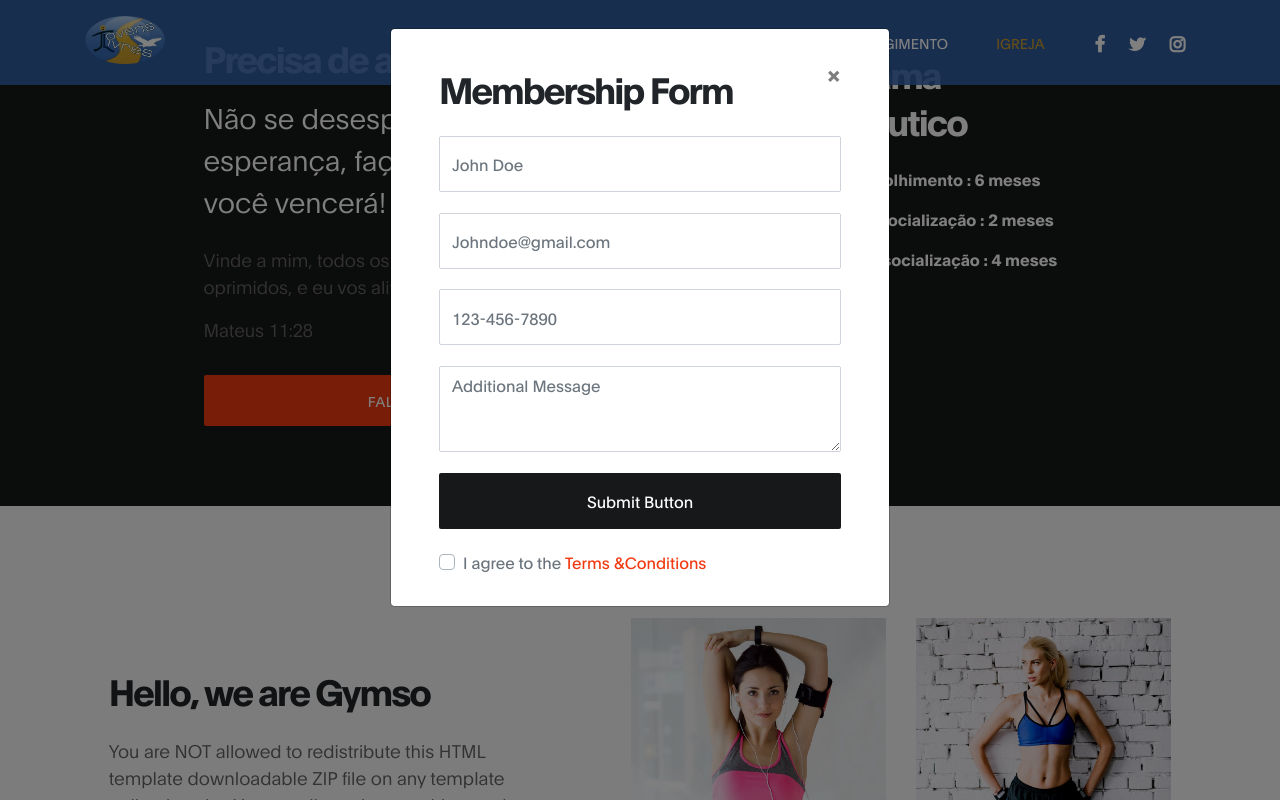
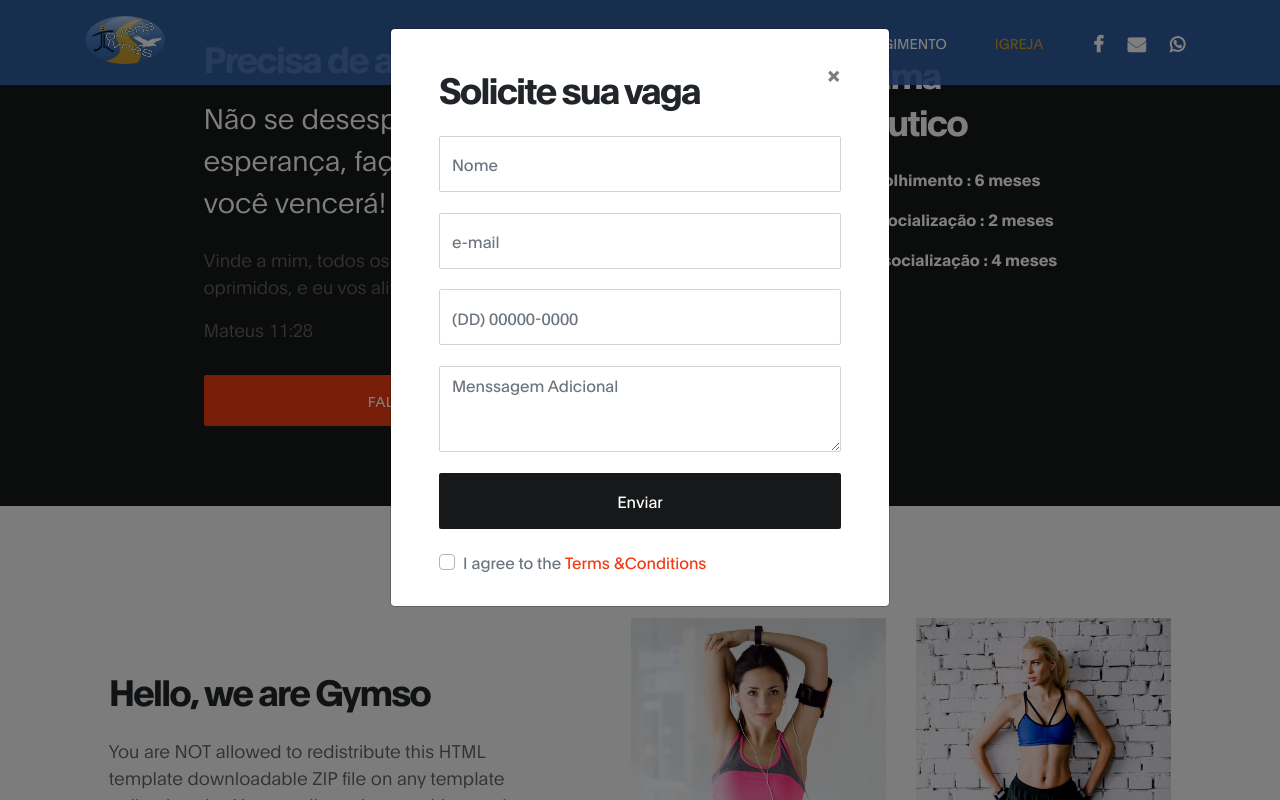
Before and after one commit to Gmfm12/siteJovenslivres, a plain HTML site: page index.html in a window 1280 px wide. Both pictures are taken after a click on the link "FALE CONOSCO". Shown: the part 847-1647 px from the top of the page. Drawn offline with Linux system fonts and the light colour scheme.

Commit message:
Alterações2

```diff
--- a/index.html
+++ b/index.html
@@ -60,8 +60,8 @@ https://www.tooplate.com/view/2119-gymso-fitness
 
                 <ul class="social-icon ml-lg-3">
                     <li><a href="https://www.facebook.com/ctjovenslivres" target="_blank" class="fa fa-facebook"></a></li>
-                    <li><a href="#" class="fa fa-twitter"></a></li>
-                    <li><a href="#" class="fa fa-instagram"></a></li>
+                    <li><a href="mailto:ct.jovenslivres@gmail.com" target="_blank" class="fa fa-envelope"></a></li>
+                    <li><a href="#" class="fa fa-whatsapp"></a></li>
                 </ul>
             </div>
 
@@ -427,7 +427,7 @@ https://www.tooplate.com/view/2119-gymso-fitness
         <div class="modal-content">
           <div class="modal-header">
 
-            <h2 class="modal-title" id="membershipFormLabel">Membership Form</h2>
+            <h2 class="modal-title" id="membershipFormLabel">Solicite sua vaga</h2>
 
             <button type="button" class="close" data-dismiss="modal" aria-label="Close">
               <span aria-hidden="true">&times;</span>
@@ -436,15 +436,15 @@ https://www.tooplate.com/view/2119-gymso-fitness
 
           <div class="modal-body">
             <form class="membership-form webform" role="form">
-                <input type="text" class="form-control" name="cf-name" placeholder="John Doe">
+                <input type="text" class="form-control" name="cf-name" placeholder="Nome">
 
-                <input type="email" class="form-control" name="cf-email" placeholder="Johndoe@gmail.com">
+                <input type="email" class="form-control" name="cf-email" placeholder="e-mail">
 
-                <input type="tel" class="form-control" name="cf-phone" placeholder="123-456-7890" pattern="[0-9]{3}-[0-9]{3}-[0-9]{4}" required>
+                <input type="tel" class="form-control" name="cf-phone" placeholder="(DD) 00000-0000" pattern="[0-9]{3}-[0-9]{3}-[0-9]{4}" required>
 
-                <textarea class="form-control" rows="3" name="cf-message" placeholder="Additional Message"></textarea>
+                <textarea class="form-control" rows="3" name="cf-message" placeholder="Menssagem Adicional"></textarea>
 
-                <button type="submit" class="form-control" id="submit-button" name="submit">Submit Button</button>
+                <button type="submit" class="form-control" id="submit-button" name="submit">Enviar</button>
 
                 <div class="custom-control custom-checkbox">
                     <input type="checkbox" class="custom-control-input" id="signup-agree">
```
